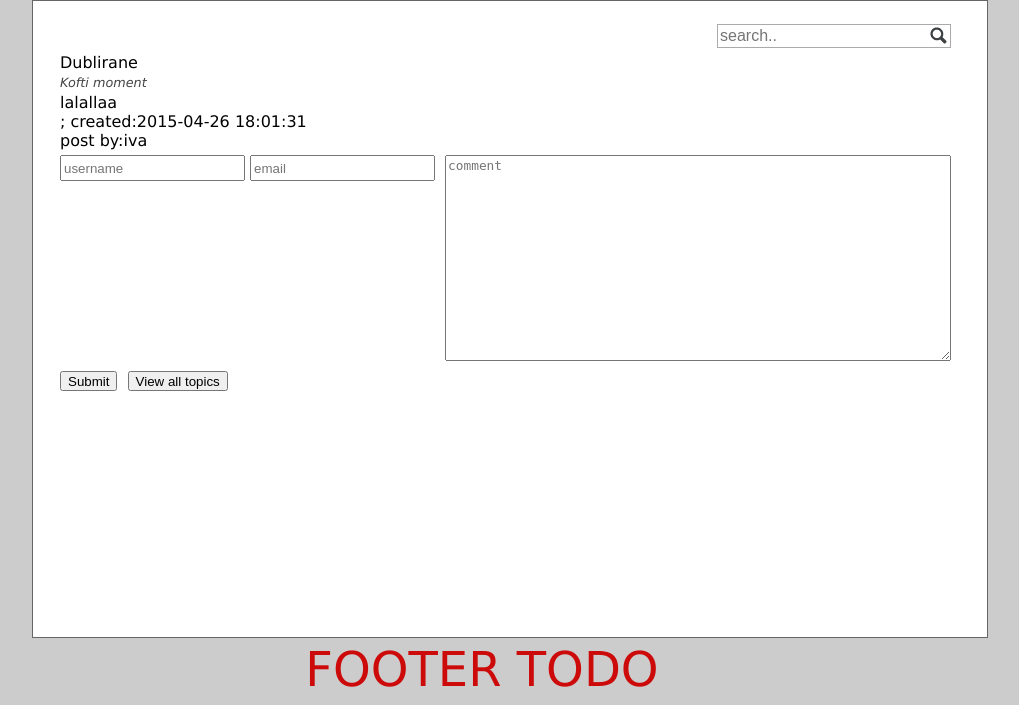
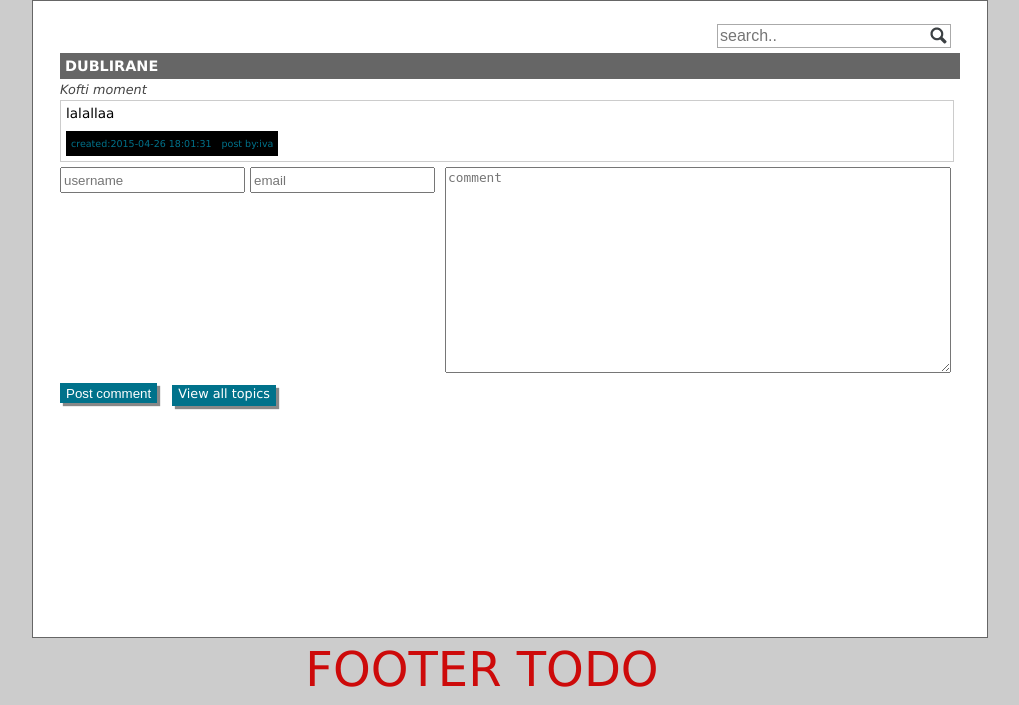
Before and after one commit to tkutsarov/PHP_Team_Seattle, a PHP site: page /posts_view.php?id=30 in a window 1280 px wide. Shown: the part 191-896 px from the top of the page, without its empty margins (158-1177 px from the left). Run offline with PHP 8.4, Linux system fonts and the light colour scheme; data comes from the database, SQL or seed files in the repository.

Commit message:
Styles for posts

```diff
--- a/posts_view.php
+++ b/posts_view.php
@@ -43,7 +43,7 @@ if (!$result) {
         echo '<div id="topic">';
         $row = $result->fetch_assoc();
 
-        echo '<div class="topic-heading">' . $row['topic_subject'] . '</div>';
+        echo '<div class="category-heading">' . $row['topic_subject'] . '</div>';
         echo '<div class="category-description">' . $row['topic_description'] . '</div>';
 
         // get the post for that topic
@@ -69,10 +69,11 @@ if (!$result) {
             // username and password.
             if ($rowPost['post_by'] == GUESTID) {
                 $postedByGuest = $rowPost['guest'];
-                echo '<div>' .
-                    $rowPost['post_content'] . '<div class="topic-creation">;  created:' .
-                    $rowPost['post_date'] . '</div><div class="topic-creation">post by:' .
-                    $postedByGuest . '</div></div>';
+                echo '<div class="post-content">' .
+                    $rowPost['post_content'] . '<div class="post-footer">'
+                        . '<div class="post-notation">created:' .
+                    $rowPost['post_date'] . '</div><div class="post-notation">post by:' .
+                    $postedByGuest . '</div></div></div>';
             } else {
                 // If the user is logged in get the data from the users table
                 $conn->query("SET NAMES utf8");
@@ -86,10 +87,11 @@ if (!$result) {
                 $resultPostedBy = $conn->query($sqlPostedBy);
                 $rowPostedBy = $resultPostedBy->fetch_assoc();
 
-                echo '<div>' .
-                    $rowPost['post_content'] . '<div class="topic-creation">;  created:' .
-                    $rowPost['post_date'] . '</div><div class="topic-creation">post by:' .
-                    $rowPostedBy['name'] . '</div></div>';
+                echo '<div class="post-content">' .
+                    $rowPost['post_content'] . '<div class="post-footer">'
+                        . '<div class="post-notation">created:' .
+                    $rowPost['post_date'] . '</div><div class="post-notation">post by:' .
+                    $rowPostedBy['name'] . '</div></div></div>';
             }
         }
         echo '</div>';
@@ -111,15 +113,11 @@ if (!$result) {
         ?>
 
         <textarea name="post-content" placeholder="comment"></textarea>
-        <input type="submit" name="submit" placeholder="Post comment"/>
-        <input type="button" name="home-page" value="View all topics">
+        <input type="submit" name="submit" value="Post comment" class="post-button"/>
+        <a href="index.php" class="post-button">View all topics</a>
     </form>
 
 <?php
-    if(isset($_POST['home-page'])){
-        header('Location:index.php');
-    }
-
     // If the user is logged in, insert the post in posts table with his/hers data
     if(isset($_POST['submit'])){
         $post = str_replace(" ", "", $_POST['post-content']);
--- a/style/main.css
+++ b/style/main.css
@@ -207,3 +207,53 @@ article.topic-heading > a{
 article.topic-heading > a:before {
     content: url(../images/sticky.gif) " ";
 }
+
+div.post-content{
+    width: 98%;
+    font-size: 85%;
+    padding: 5px;
+    color: black;
+    border: 1px solid #cccccc;
+    line-height: 15px;
+    background-color: #ffffff;
+    word-wrap: break-word;
+}
+
+div.post-footer{
+    margin-top:10px;
+}
+
+div.post-notation{
+    display: inline-block;
+    font-size: 70%;
+    padding: 5px;
+    line-height: 15px;
+    color: #00728B;
+    background-color: activecaption;
+}
+
+a.post-button{
+    display:inline-block;
+    text-decoration: none;
+    margin:5px;
+    padding: 1px 6px 1px 6px;
+    font-size:80%;
+    height: 19px;
+}
+
+.post-button{
+    box-shadow: 3px 3px 1px #888888;
+    border: none;
+    background-color: #00728B;
+    color: #ffffff;
+}
+
+input.post-button{
+    cursor: pointer;
+}
+
+.post-button:hover{
+
+    background-color: #1c94c4;
+    color: #ffffff;
+}
```
